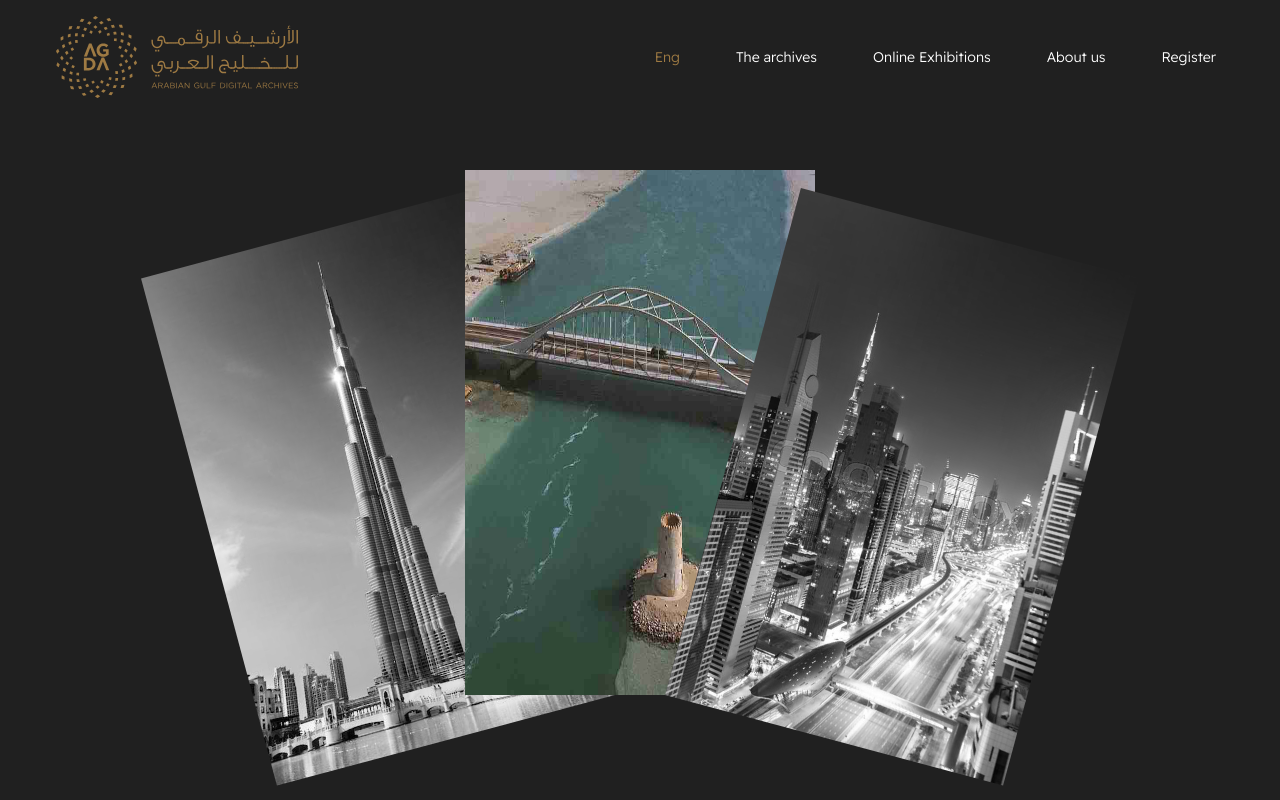
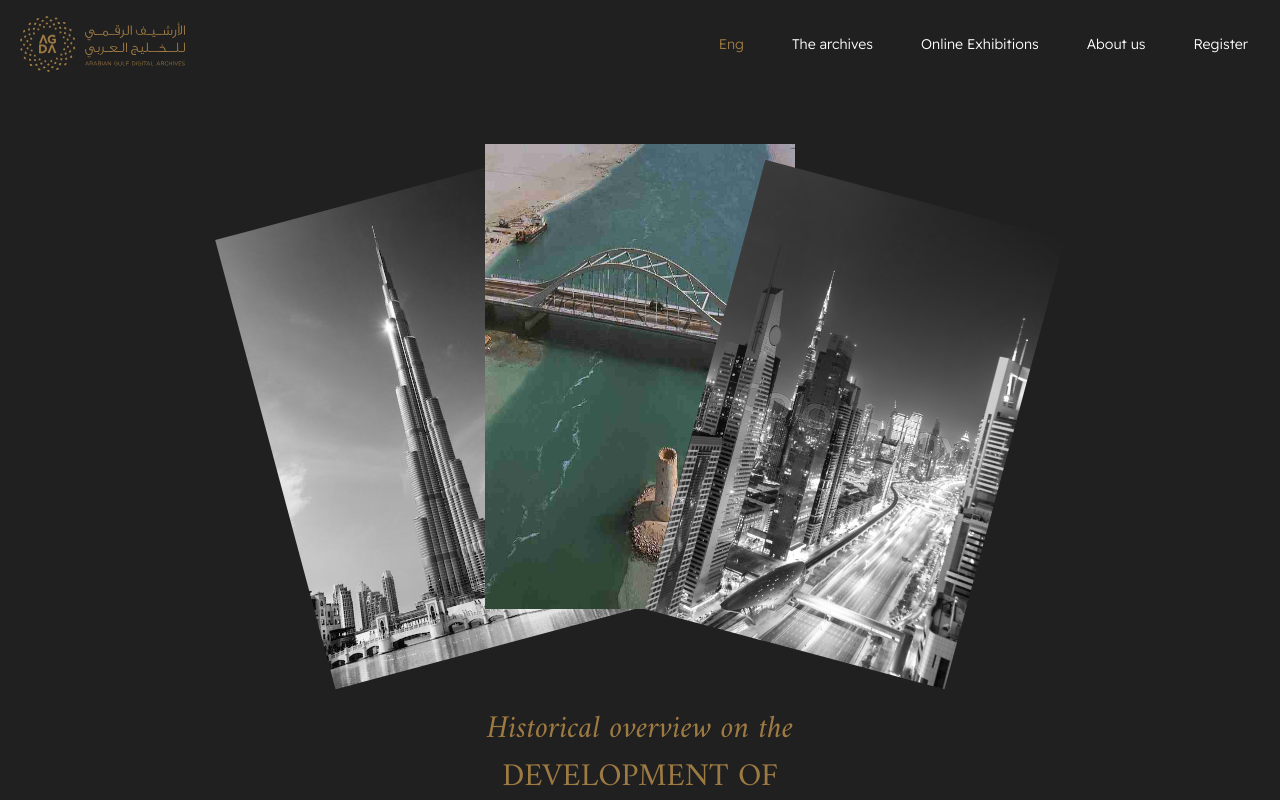
Before and after one commit to alexandermirzoyan/agda-ui-test, a React (Create React App) app: page / in a window 1280 px wide. Shown: the top 800 px of the page. Built offline with nearby package versions, Linux system fonts and the light colour scheme.

Commit message:
feat: tailwind config by design system

```diff
--- a/tailwind.config.js
+++ b/tailwind.config.js
@@ -4,6 +4,13 @@ module.exports = {
     './src/**/*.{js,jsx,ts,tsx}',
   ],
   theme: {
+    screens: {
+      sm: '844px',
+      md: '1024px',
+      lg: '1440px',
+      xl: '1720px',
+      '2xl': '1920px',
+    },
     fontFamily: {
       'amiri-regular': 'Amiri-Regular',
       'amiri-italic': 'Amiri-Italic',
@@ -12,12 +19,10 @@ module.exports = {
       backgroundImage: {
         'sword-pattern': 'url(/src/assets/icons/pattern-2.svg)',
       },
-      screens: {
-        md: '844px',
-      },
     },
     colors: {
       white: '#FFFFFF',
+      black: '#161616',
       'main-gold': '#9E7A43',
       'main-background': '#202020',
     },
```
